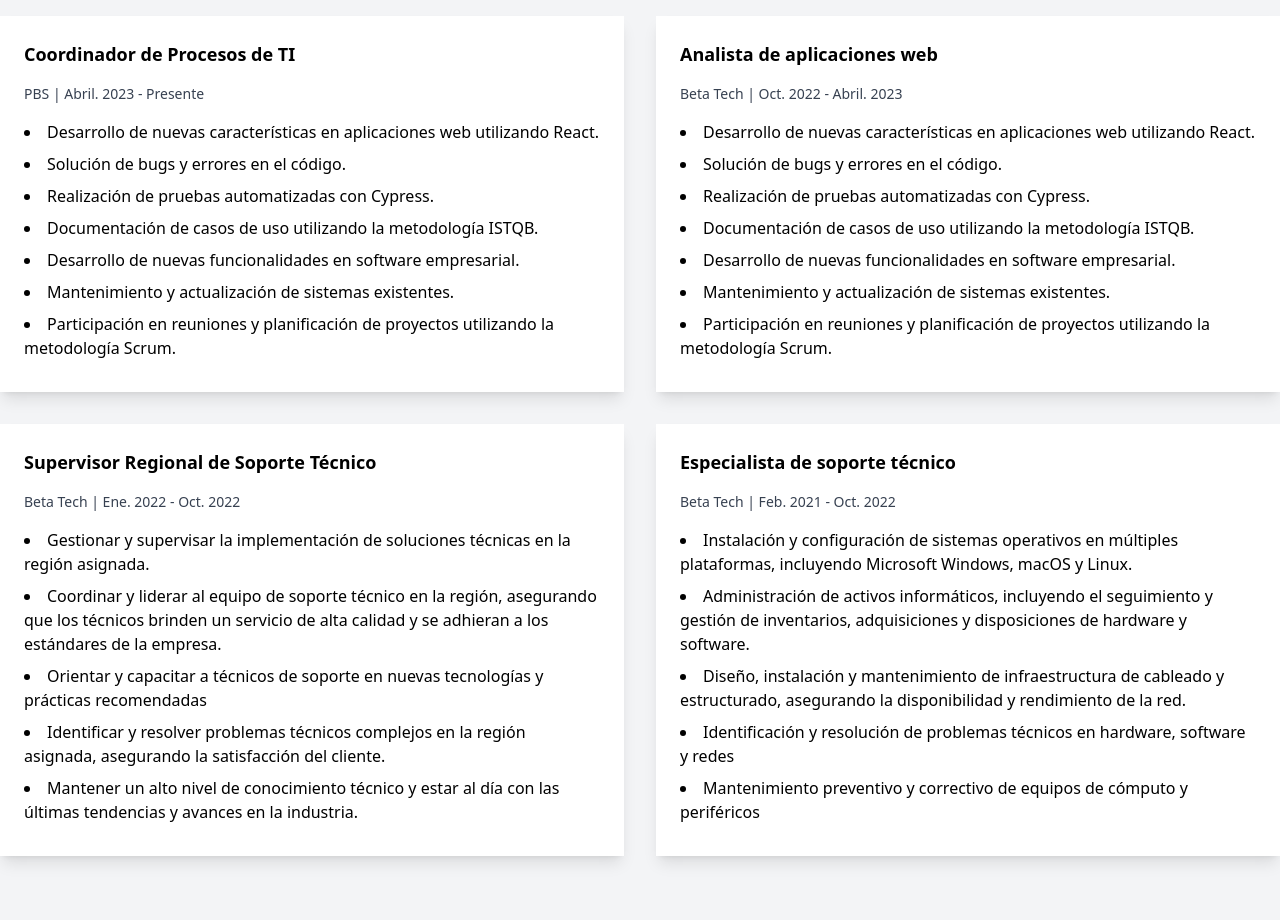
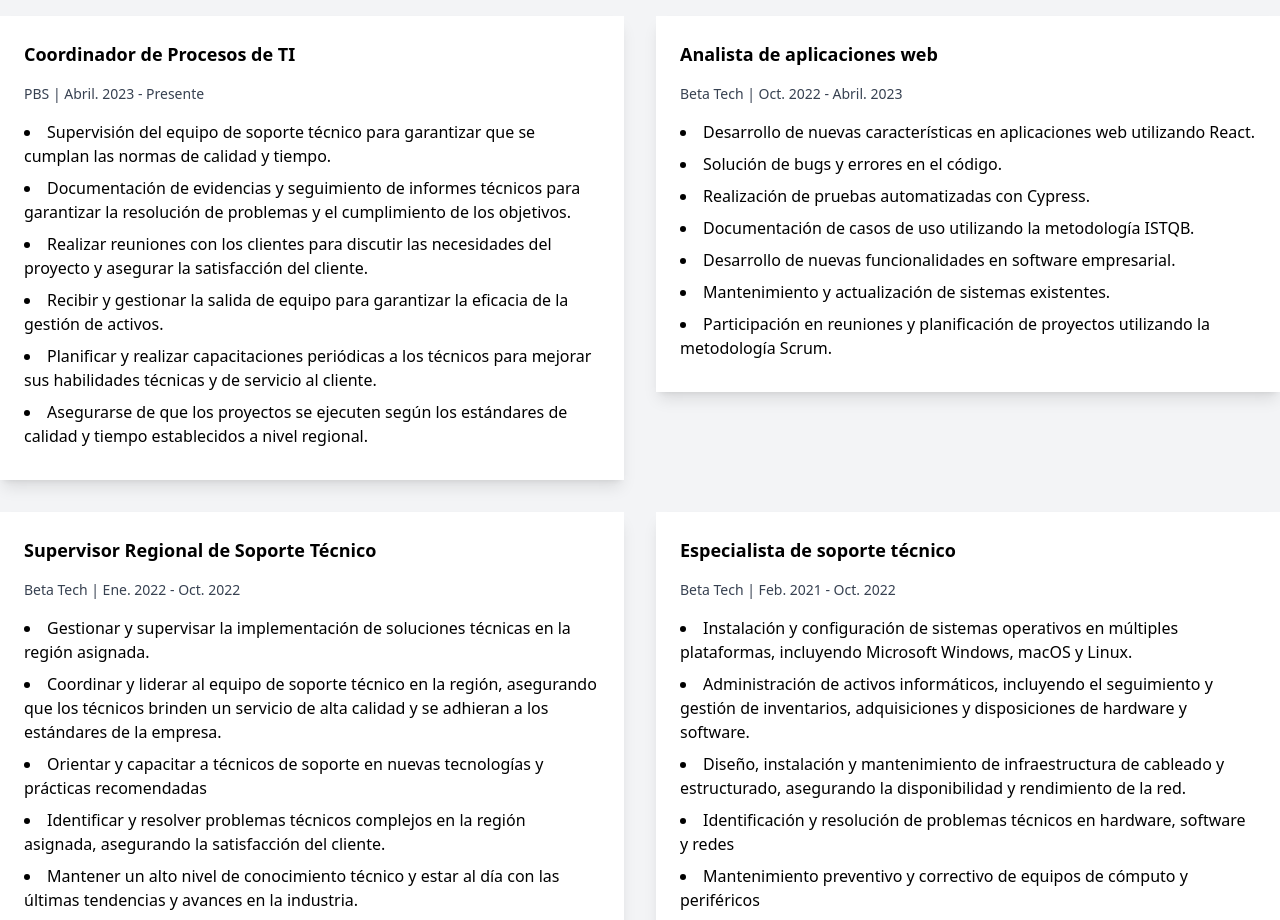
Before and after one commit to whan05/christian-portfolio, a website: page index.html in a window 1280 px wide. Shown: the part 1220-2140 px from the top of the page. Drawn offline with Linux system fonts and the light colour scheme.

Commit message:
Se realizan ajustes en algunas responsabilidades

```diff
--- a/index.html
+++ b/index.html
@@ -83,13 +83,12 @@
                     <h3 class="text-lg font-bold mb-4">Coordinador de Procesos de TI</h3>
                     <p class="text-gray-700 text-sm mb-4">PBS | Abril. 2023 - Presente</p>
                     <ul class="list-disc list-inside">
-                      <li class="mb-2">Desarrollo de nuevas características en aplicaciones web utilizando React.</li>
-                      <li class="mb-2">Solución de bugs y errores en el código.</li>
-                      <li class="mb-2">Realización de pruebas automatizadas con Cypress.</li>
-                      <li class="mb-2">Documentación de casos de uso utilizando la metodología ISTQB.</li>
-                      <li class="mb-2">Desarrollo de nuevas funcionalidades en software empresarial.</li>
-                      <li class="mb-2">Mantenimiento y actualización de sistemas existentes.</li>
-                      <li class="mb-2">Participación en reuniones y planificación de proyectos utilizando la metodología Scrum.</li>
+                      <li class="mb-2">Supervisión del equipo de soporte técnico para garantizar que se cumplan las normas de calidad y tiempo.</li>
+                      <li class="mb-2">Documentación de evidencias y seguimiento de informes técnicos para garantizar la resolución de problemas y el cumplimiento de los objetivos.</li>
+                      <li class="mb-2">Realizar reuniones con los clientes para discutir las necesidades del proyecto y asegurar la satisfacción del cliente.</li>
+                      <li class="mb-2">Recibir y gestionar la salida de equipo para garantizar la eficacia de la gestión de activos.</li>
+                      <li class="mb-2">Planificar y realizar capacitaciones periódicas a los técnicos para mejorar sus habilidades técnicas y de servicio al cliente.</li>
+                      <li class="mb-2">Asegurarse de que los proyectos se ejecuten según los estándares de calidad y tiempo establecidos a nivel regional.</li>
                     </ul>
                   </div>
                 </div>
```
